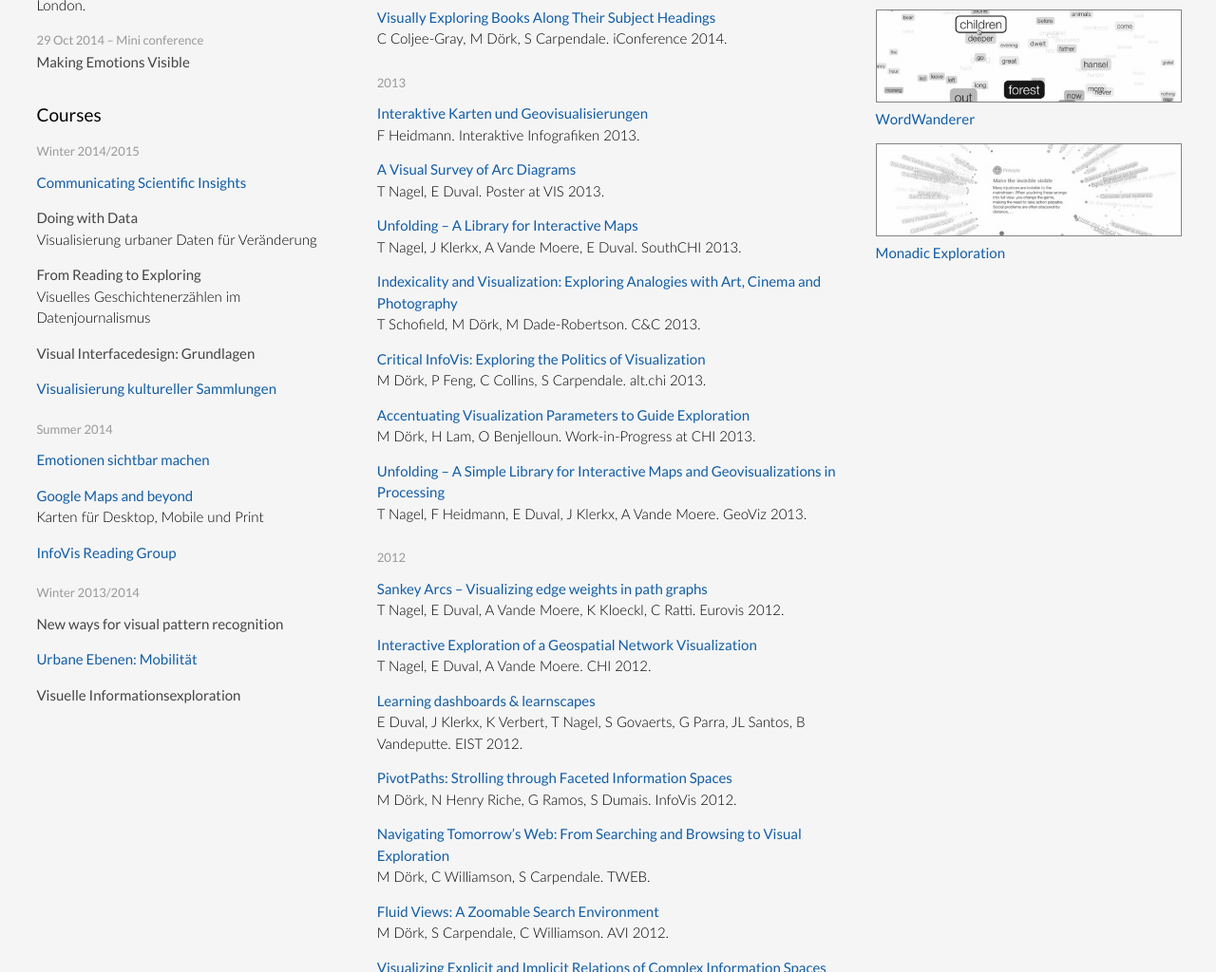
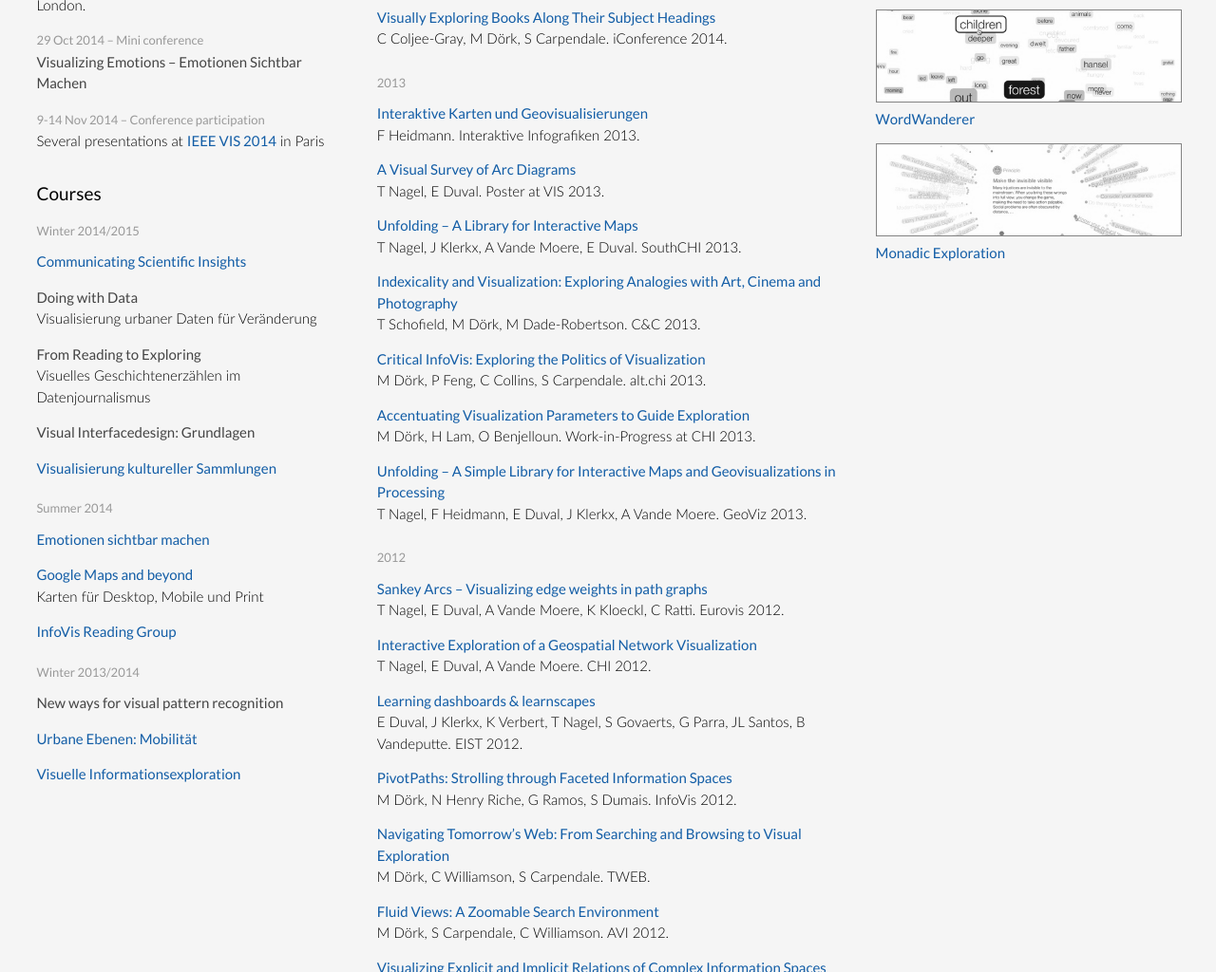
Before and after one commit to nrchtct/infovisfhp, a plain HTML site: page index.html in a window 1280 px wide. Shown: the part 2131-3155 px from the top of the page at 95% size. Drawn offline with Linux system fonts and the light colour scheme.

Commit message:
wrong link for vikus course

```diff
--- a/index.html
+++ b/index.html
@@ -486,7 +486,10 @@ Doors 6:30pm, Begin 7pm. Wissenschaftsetage im Bildungsforum, Am Kanal 47, 14467
 </span>
 
 <li><em>29 Oct 2014 – Mini conference</em><br>
-<strong>Making Emotions Visible</strong>
+<strong>Visualizing Emotions – Emotionen Sichtbar Machen</strong>
+
+<li><em>9-14 Nov 2014 – Conference participation </em><br>
+Several presentations at <a href="http://ieeevis.org/">IEEE VIS 2014</a> in Paris
 
 </ul>
 
@@ -500,7 +503,7 @@ Doors 6:30pm, Begin 7pm. Wissenschaftsetage im Bildungsforum, Am Kanal 47, 14467
 <li><strong>From Reading to Exploring</strong><br>
 	Visuelles Geschichtenerzählen im Datenjournalismus
 <li><strong>Visual Interfacedesign: Grundlagen</strong>
-<li><a href="https://incom.org/workspace/5150">Visualisierung kultureller Sammlungen</a>
+<li><a href="https://incom.org/workspace/5415">Visualisierung kultureller Sammlungen</a>
 </ul>
 
 <h3>Summer 2014</h3>
@@ -515,7 +518,7 @@ Doors 6:30pm, Begin 7pm. Wissenschaftsetage im Bildungsforum, Am Kanal 47, 14467
 <ul>
 <li><strong>New ways for visual pattern recognition</strong>
 <li><a href="http://tillnagel.com/2014/07/urbane-ebenen-winter-2013/">Urbane Ebenen: Mobilität</a>
-<li><strong>Visuelle Informationsexploration</strong>
+<li><a href="http://www.sebastianmeier.eu/2013/12/05/visual-information-exploration/">Visuelle Informationsexploration</a>
 </ul>
 
 <!-- <h2>Past Activities</h2>
```
